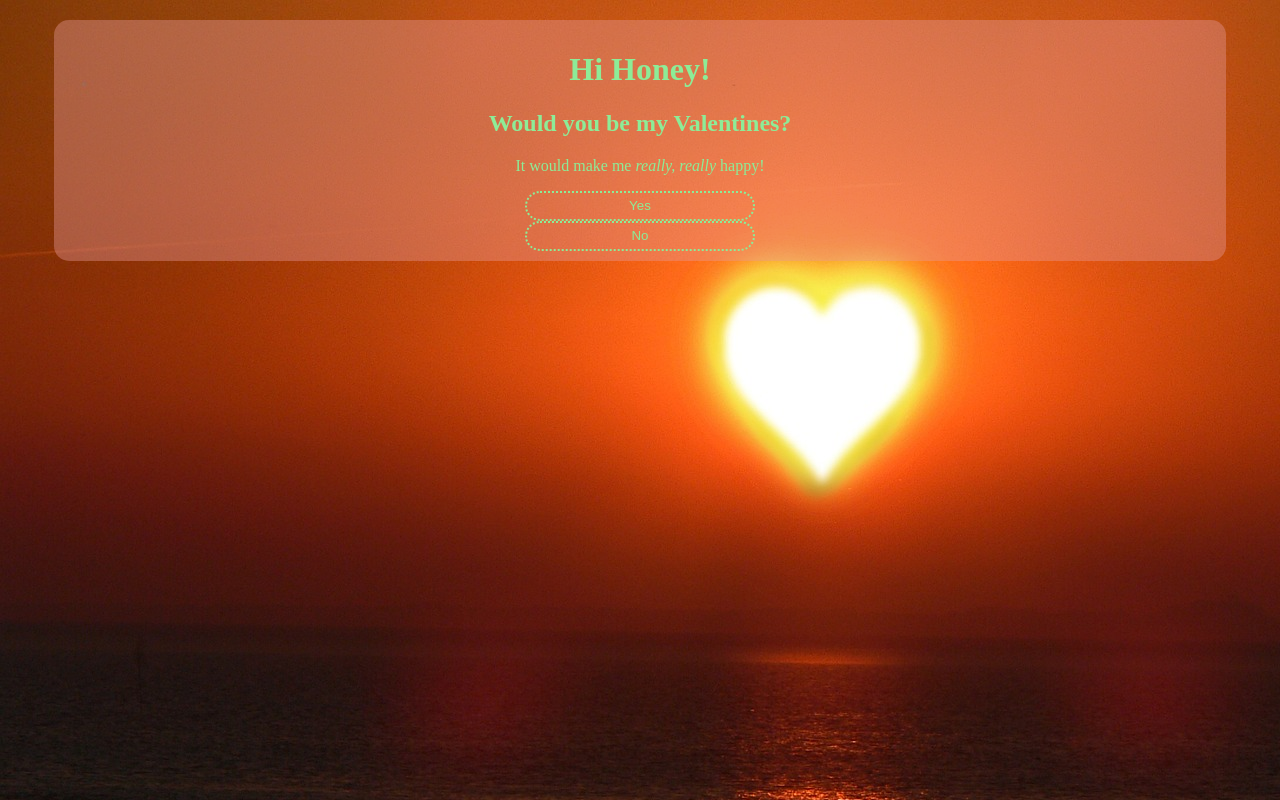
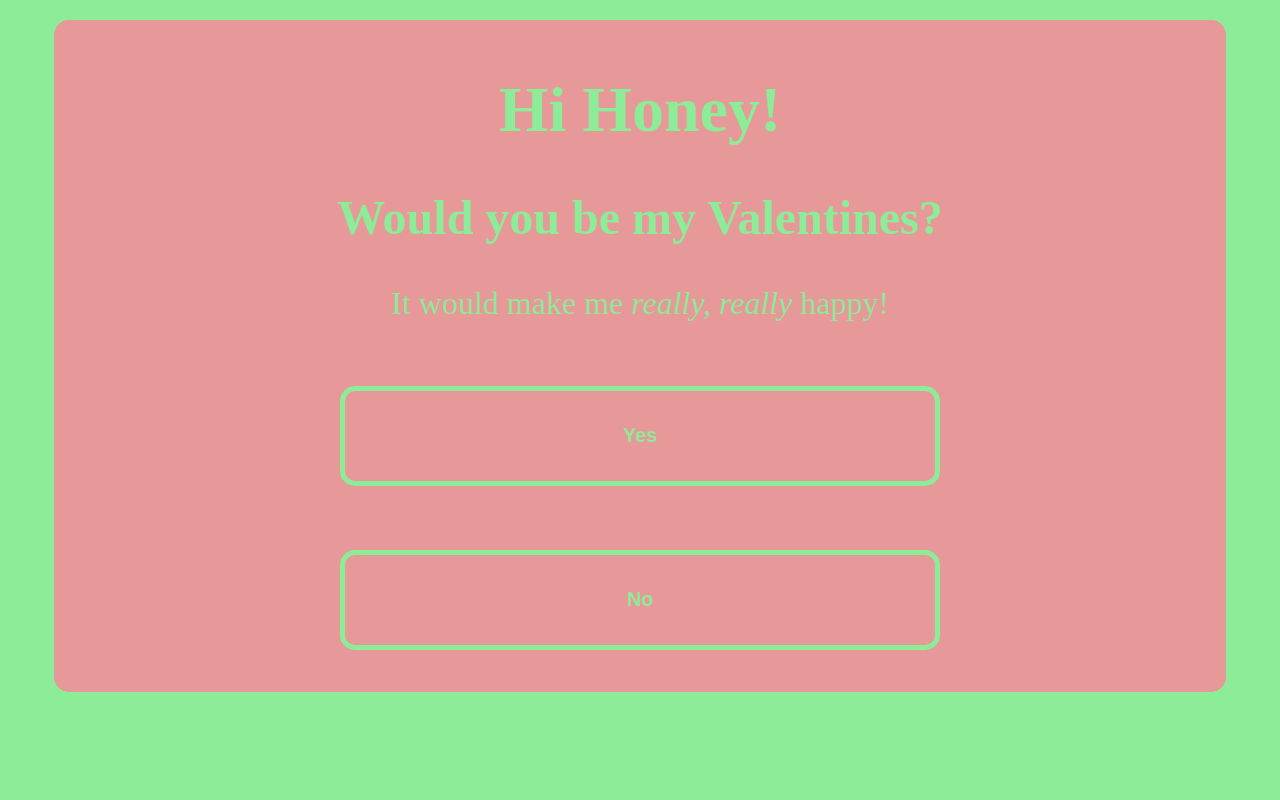
Before and after one commit to dereky1/vDay, a plain HTML site: page index.html in a window 1280 px wide. Drawn offline with Linux system fonts and the light colour scheme.

Commit message:
removed background

```diff
--- a/styles.css
+++ b/styles.css
@@ -1,11 +1,11 @@
 html{
-  background-image: URL("./background.jpg");
+  background-color: hsla(126, 72%, 74%, 1);
   background-size:auto;
   background-repeat: repeat;
 }
 
 body{
-  background-color: hsla(360, 62%, 75%, .4);
+  background-color: hsla(360, 62%, 75%, 1);
   color: hsla(126, 72%, 74%, 1);
   width:90%;
   height:90%;
@@ -14,19 +14,22 @@ body{
   text-align:center;
   padding 10px;
   border-radius: 15px;
+  font-size: 2em;
 }
 
-fieldset {
-  border: none;
+form {
+  padding: 1em;
 }
 
 button {
-  height: 30px;
-  width: 20%;
-  border: 2px dotted hsla(126, 72%, 74%, 1);
+  height: 5em;
+  width: 30em;
+  border: 5px solid hsla(126, 72%, 74%, 1);
   border-radius: 15px;
   color: hsla(126, 72%, 74%, 1);
   background-color: hsla(126, 72%, 74%, 0);
+  font-size: 20px;
+  font-weight: bold;
 }
 
 button:active{
```
